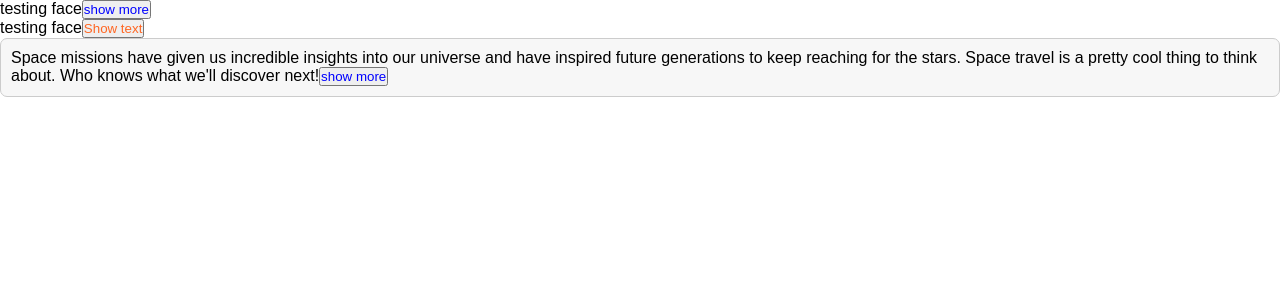
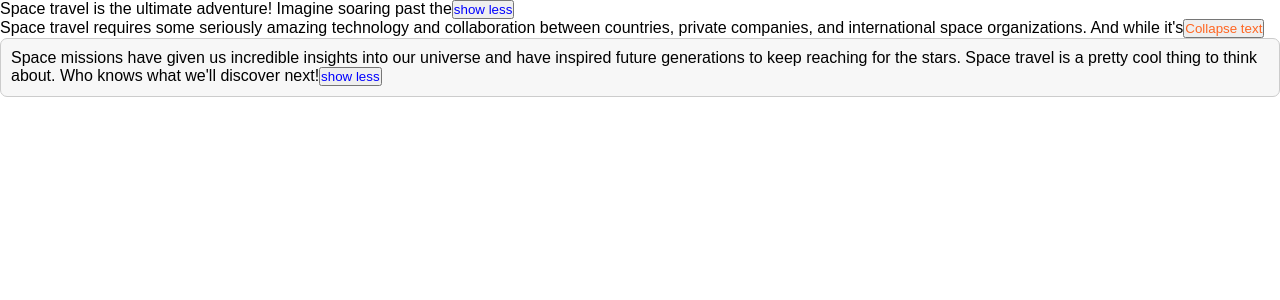
Before and after one commit to Ndesimoni/Text-Expander-with-public-APi, a React (Create React App) app: page / in a window 1280 px wide. Shown: the top 300 px of the page. Built offline with nearby package versions, Linux system fonts and the light colour scheme.

Commit message:
added the togglr to expend and collapse the text content

```diff
--- a/src/App.js
+++ b/src/App.js
@@ -36,6 +36,7 @@ export default function App() {
 }
 
 function TextExpander({
+  collapsedNumWords = 10,
   children,
   buttonColor = "blue",
   expandButtonText = "show more",
@@ -44,18 +45,22 @@ function TextExpander({
   collapseButtonText = "show less",
 }) {
   const [textStatus, setTextStatus] = useState(expanded);
-  const isOpen = textStatus ? children : "testing face";
+  const isOpen = textStatus
+    ? children
+    : children.split(" ").slice(0, collapsedNumWords).join(" ");
 
   function textstate(e) {
     setTextStatus((e) => !e);
   }
+
+  // const
 
   return (
     <>
       <div className={className}>
         <span>{isOpen}</span>
         <button onClick={textstate} style={{ color: buttonColor }}>
-          {expandButtonText}
+          {isOpen ? collapseButtonText : expandButtonText}
         </button>
       </div>
     </>
```
